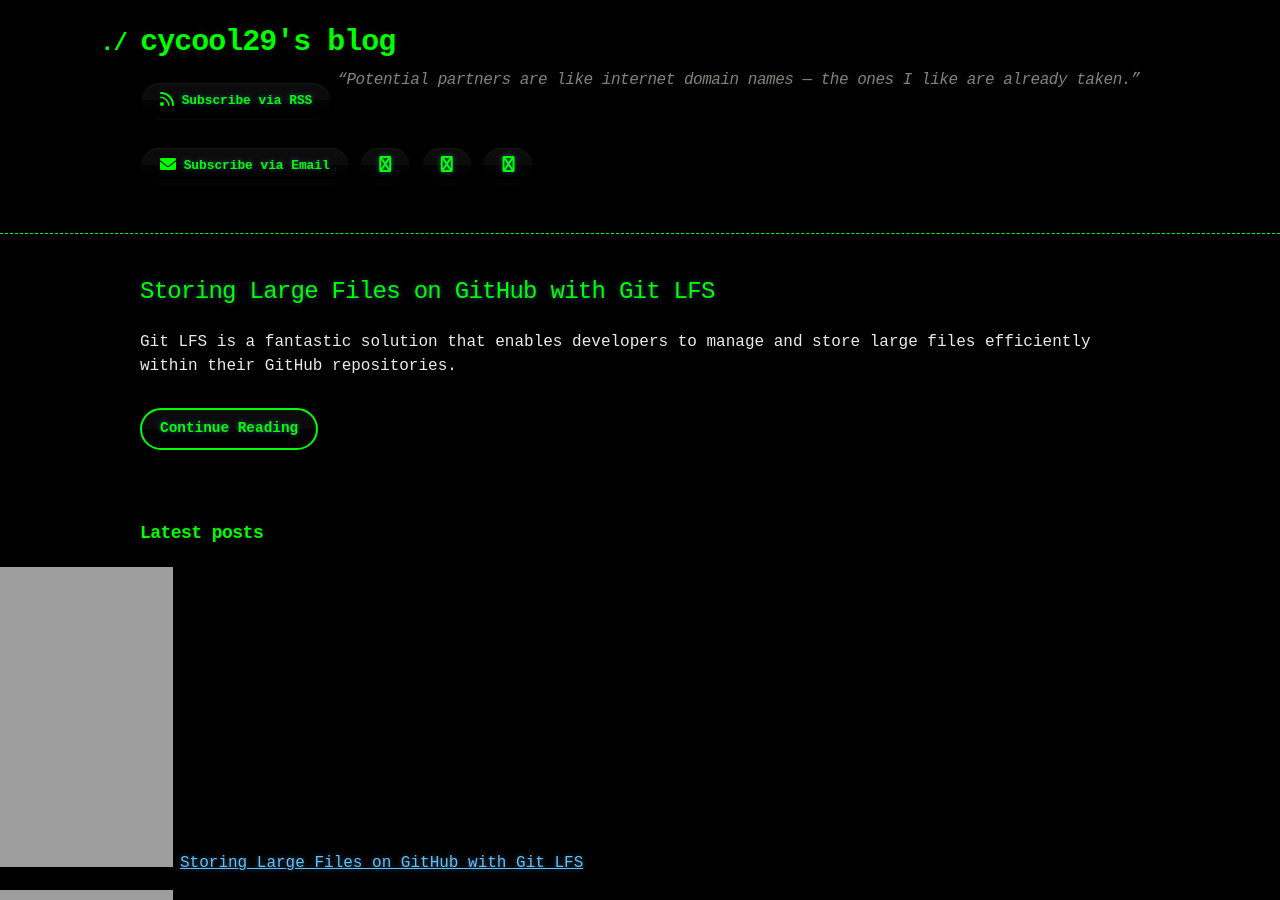
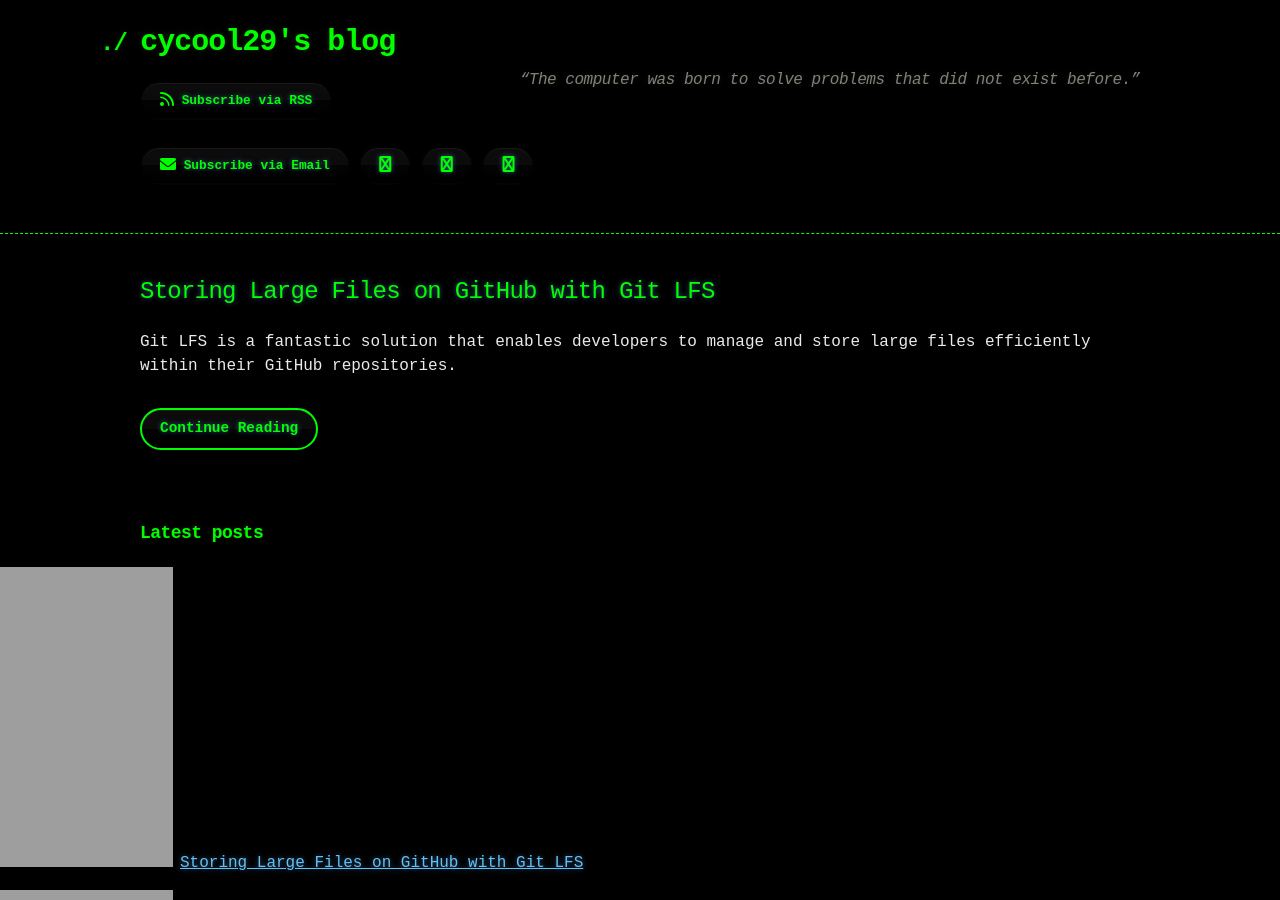
Before and after one commit to cycool29/cycool29.github.io, a Jekyll site: the page built from index.md, in a window 1280 px wide and 900 px high. Built offline with Jekyll 4.4.1, drawn with Linux system fonts in a browser that asks for light colours; a style sheet for code colours, icons or effects is not loaded.

Commit message:
Update quotes

```diff
--- a/_config.yml
+++ b/_config.yml
@@ -1,5 +1,5 @@
 title: cycool29's blog
-description: "“Potential partners are like internet domain names — the ones I like are already taken.” "
+description: "“The computer was born to solve problems that did not exist before.” "
 bio: A high school student. Intermediate in Python, Git, Bash. Learning JavaScript. He/Him. "
 author: cycool29
 url: https://cycool29.github.io
```
